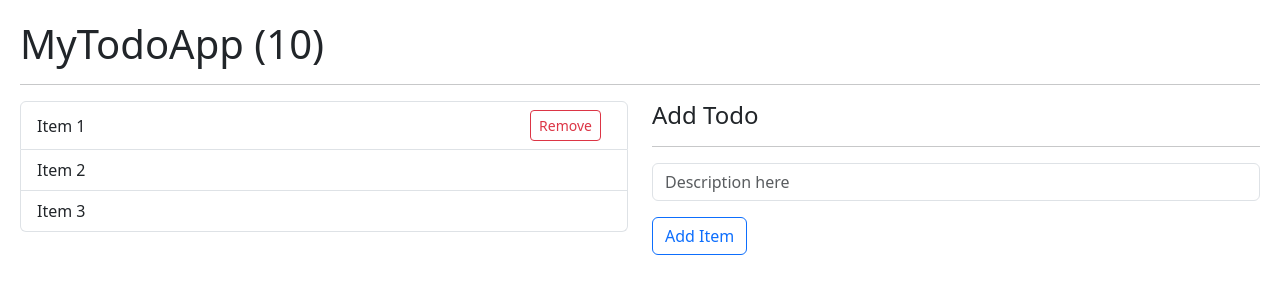
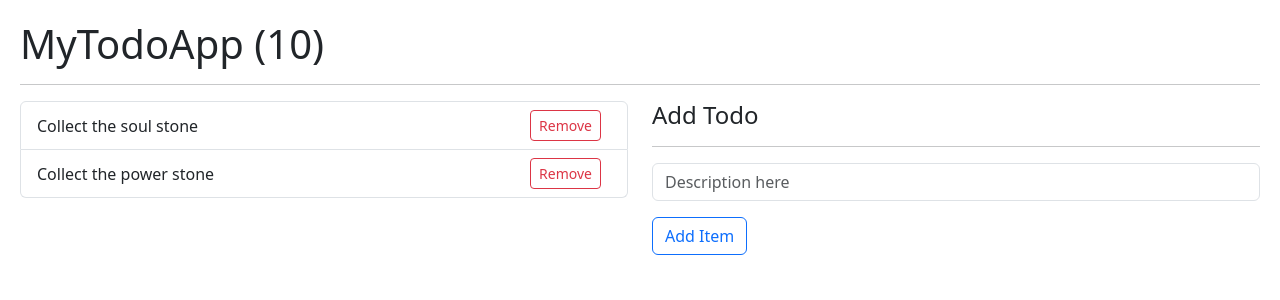
Before and after one commit to eangeles-react-cero-experto/05-hook-app, a React (Vite) app: page / in a window 1280 px wide. Shown: the top 300 px of the page. Built offline with nearby package versions, Linux system fonts and the light colour scheme.

Commit message:
Code in MyTodoApp

```diff
--- a/src/08-useReducer/MyTodoApp.jsx
+++ b/src/08-useReducer/MyTodoApp.jsx
@@ -1,5 +1,6 @@
 import { useReducer } from "react";
 import { todoListReducer } from "./todoListReducer.js";
+import { FormAddTodoItem, TodoList } from "./components";
 
 const initialState = [
   {
@@ -17,6 +18,10 @@ const initialState = [
 export const MyTodoApp = () => {
   const [state, dispatch] = useReducer(todoListReducer, initialState);
 
+  const handleNewTodoItemAdded = (todoItem) => {
+    console.log("todoItem: ", todoItem);
+  };
+
   return (
     <>
       <h1>MyTodoApp (10)</h1>
@@ -24,35 +29,13 @@ export const MyTodoApp = () => {
 
       <div className="row">
         <div className="col-6">
-          {/* TodoList */}
-          <ul className="list-group">
-            {/* TodoItem */}
-            <li className="list-group-item d-flex justify-content-between align-items-center">
-              <span>Item 1</span>
-              <button className="btn btn-sm btn-outline-danger">Remove</button>
-            </li>
-            {/* TodoItem */}
-            <li className="list-group-item">Item 2</li>
-            <li className="list-group-item">Item 3</li>
-          </ul>
-          {/* TodoList */}
+          <TodoList todoList={state} />
         </div>
         <div className="col-6">
           <h4>Add Todo</h4>
           <hr />
-          {/* FromAddTodo onNewTodoItemAdded */}
-          <form>
-            <input
-              type="text"
-              placeholder="Description here"
-              className="form-control"
-            />
 
-            <button type="submit" className="btn btn-outline-primary mt-3">
-              Add Item
-            </button>
-          </form>
-          {/* FormAddTodo */}
+          <FormAddTodoItem onNewTodoItemAdded={handleNewTodoItemAdded} />
         </div>
       </div>
     </>
--- /dev/null
+++ b/src/08-useReducer/components/FormAddTodoItem.jsx
@@ -0,0 +1,44 @@
+import PropTypes from "prop-types";
+import { useState } from "react";
+
+export const FormAddTodoItem = ({ onNewTodoItemAdded }) => {
+  const [todoItem, setTodoItem] = useState({
+    id: crypto.randomUUID(),
+    description: "",
+    isDone: false,
+  });
+
+  const onSubmit = (event) => {
+    event.preventDefault();
+    onNewTodoItemAdded(todoItem);
+  };
+
+  const onInputChanged = (event) => {
+    setTodoItem({
+      ...todoItem,
+      id: crypto.randomUUID(),
+      description: event.target.value,
+    });
+  };
+
+  return (
+    <>
+      <form onSubmit={onSubmit}>
+        <input
+          onChange={onInputChanged}
+          type="text"
+          placeholder="Description here"
+          className="form-control"
+        />
+
+        <button type="submit" className="btn btn-outline-primary mt-3">
+          Add Item
+        </button>
+      </form>
+    </>
+  );
+};
+
+FormAddTodoItem.propTypes = {
+  onNewTodoItemAdded: PropTypes.func.isRequired,
+};
--- /dev/null
+++ b/src/08-useReducer/components/TodoItem.jsx
@@ -0,0 +1,20 @@
+import PropTypes from "prop-types";
+
+export const TodoItem = ({ todoItem }) => {
+  return (
+    <>
+      <li className="list-group-item d-flex justify-content-between align-items-center">
+        <span>{todoItem.description}</span>
+        <button className="btn btn-sm btn-outline-danger">Remove</button>
+      </li>
+    </>
+  );
+};
+
+TodoItem.propTypes = {
+  todoItem: PropTypes.shape({
+    id: PropTypes.string.isRequired,
+    description: PropTypes.string.isRequired,
+    isDone: PropTypes.bool.isRequired,
+  }),
+};
--- /dev/null
+++ b/src/08-useReducer/components/TodoList.jsx
@@ -0,0 +1,18 @@
+import PropTypes from "prop-types";
+import { TodoItem } from "./TodoItem.jsx";
+
+export const TodoList = ({ todoList = [] }) => {
+  return (
+    <>
+      <ul className="list-group">
+        {todoList.map((todoItem) => (
+          <TodoItem key={todoItem.id} todoItem={todoItem} />
+        ))}
+      </ul>
+    </>
+  );
+};
+
+TodoList.propTypes = {
+  todoList: PropTypes.arrayOf(PropTypes.object),
+};
--- /dev/null
+++ b/src/08-useReducer/components/index.js
@@ -0,0 +1,3 @@
+export * from "./TodoList.jsx";
+export * from "./TodoItem.jsx";
+export * from "./FormAddTodoItem.jsx";
```
